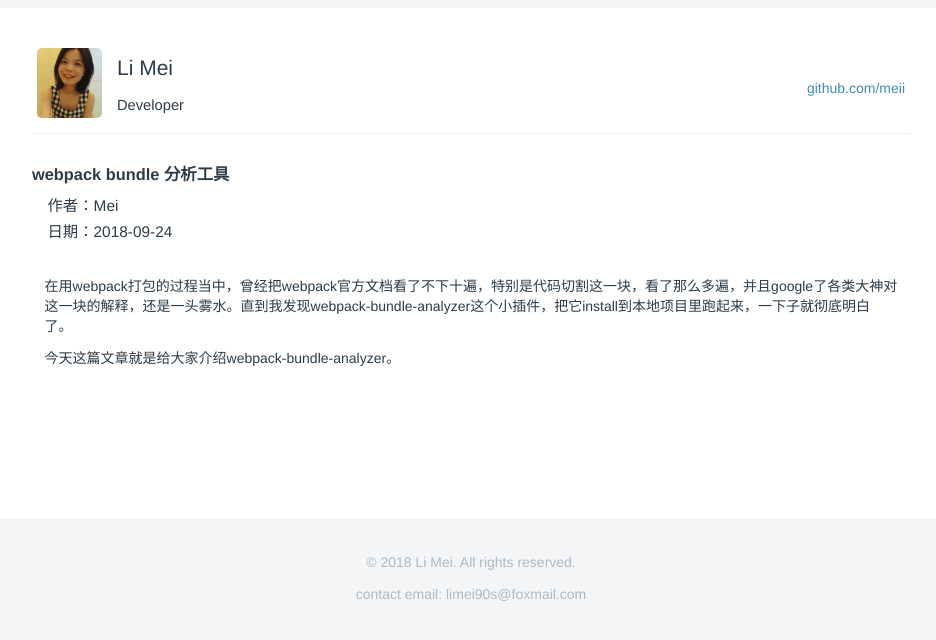
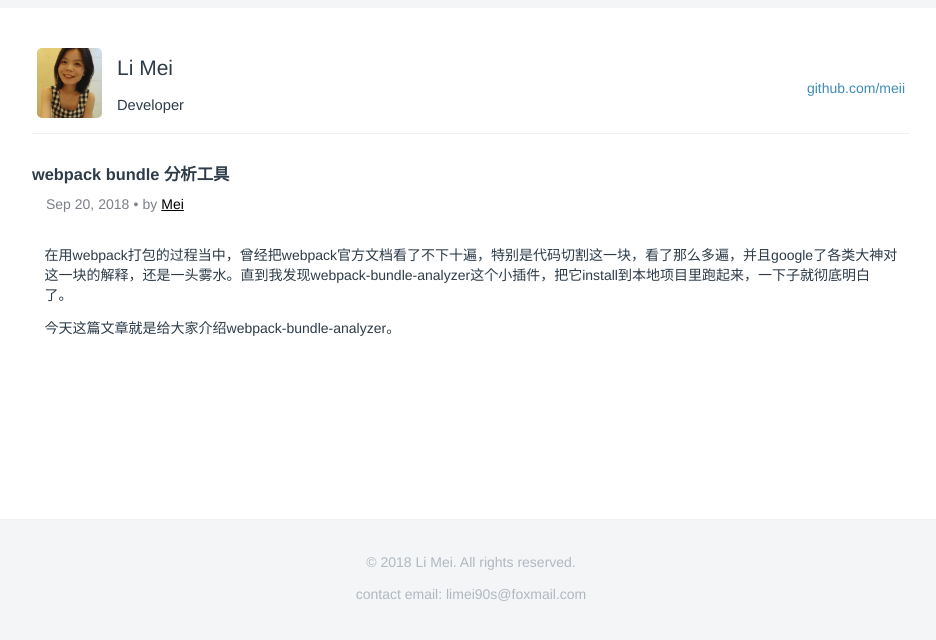
Before and after one commit to LiMeii/LiMeii.github.io, a Jekyll site: the page built from _posts/2018-09-24-webpack-bundle-analyzer.md, in a window 1280 px wide. Shown: the top 640 px of the page, without its empty margins (177-1113 px from the left). Built offline with Jekyll 4.4.1, drawn with Linux system fonts in a browser that asks for light colours.

Commit message:
update subtitle css

```diff
--- a/_posts/2018-09-24-webpack-bundle-analyzer.md
+++ b/_posts/2018-09-24-webpack-bundle-analyzer.md
@@ -4,7 +4,15 @@ layout: post
 ---
 
 # webpack bundle 分析工具
-<div class="card-author"> <span>作者：Mei</span> <br> <span>日期：2018-09-24</span></div>
+<div class="title-meta">
+<span>
+Sep 20, 2018
+</span>
+<span class="title-bullet">•</span>
+<span>
+by <a target="_blank" href="https:github.com/meii">Mei</a>
+</span>
+</div>
 
 在用webpack打包的过程当中，曾经把webpack官方文档看了不下十遍，特别是代码切割这一块，看了那么多遍，并且google了各类大神对这一块的解释，还是一头雾水。直到我发现webpack-bundle-analyzer这个小插件，把它install到本地项目里跑起来，一下子就彻底明白了。
 
--- a/assets/base.css
+++ b/assets/base.css
@@ -186,20 +186,18 @@ p {
     width: 100%
 }
 
-.card-author {
-    line-height: 1.7em;
-    margin: -0.5em 0 2em 1em;
-    font-size: 1.1em
-}
 .title-meta {
-    font-size: 16px;
     color: rgba(38,41,58,.6);
-    line-height: 18px;
     display: -webkit-box;
     display: -webkit-flex;
     display: -ms-flexbox;
     display: flex;
-    margin-top: 20px;
+    line-height: 1.7em;
+    margin: -0.5em 0 2em 1em;
+    font-size: 1em
+}
+.title-bullet {
+    margin: 0 0.3em;
 }
 .footer-navigation {
     color: #b0b8c1;
```
Also changed, not shown: _posts/2018-09-20-cache-busting.md (+2 -2 lines).
